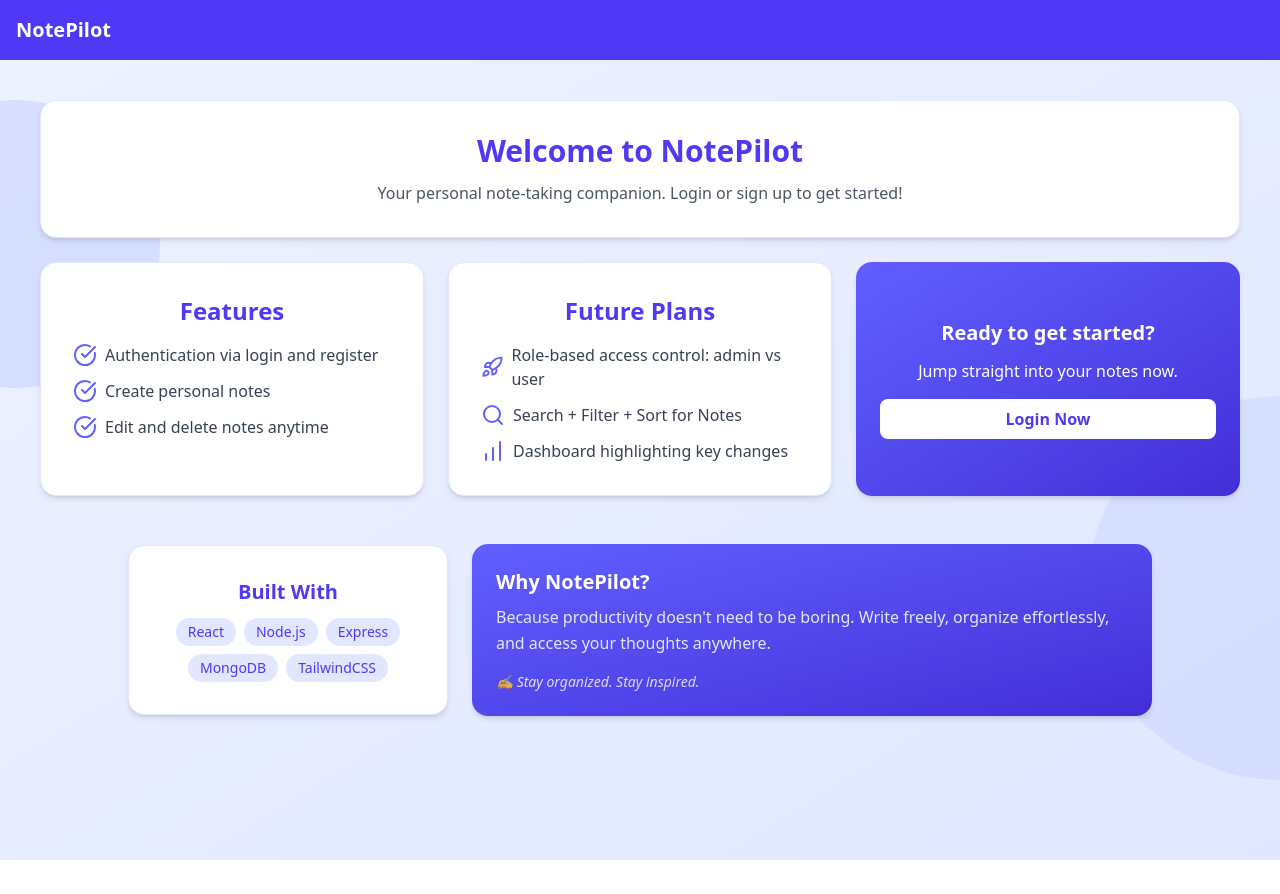
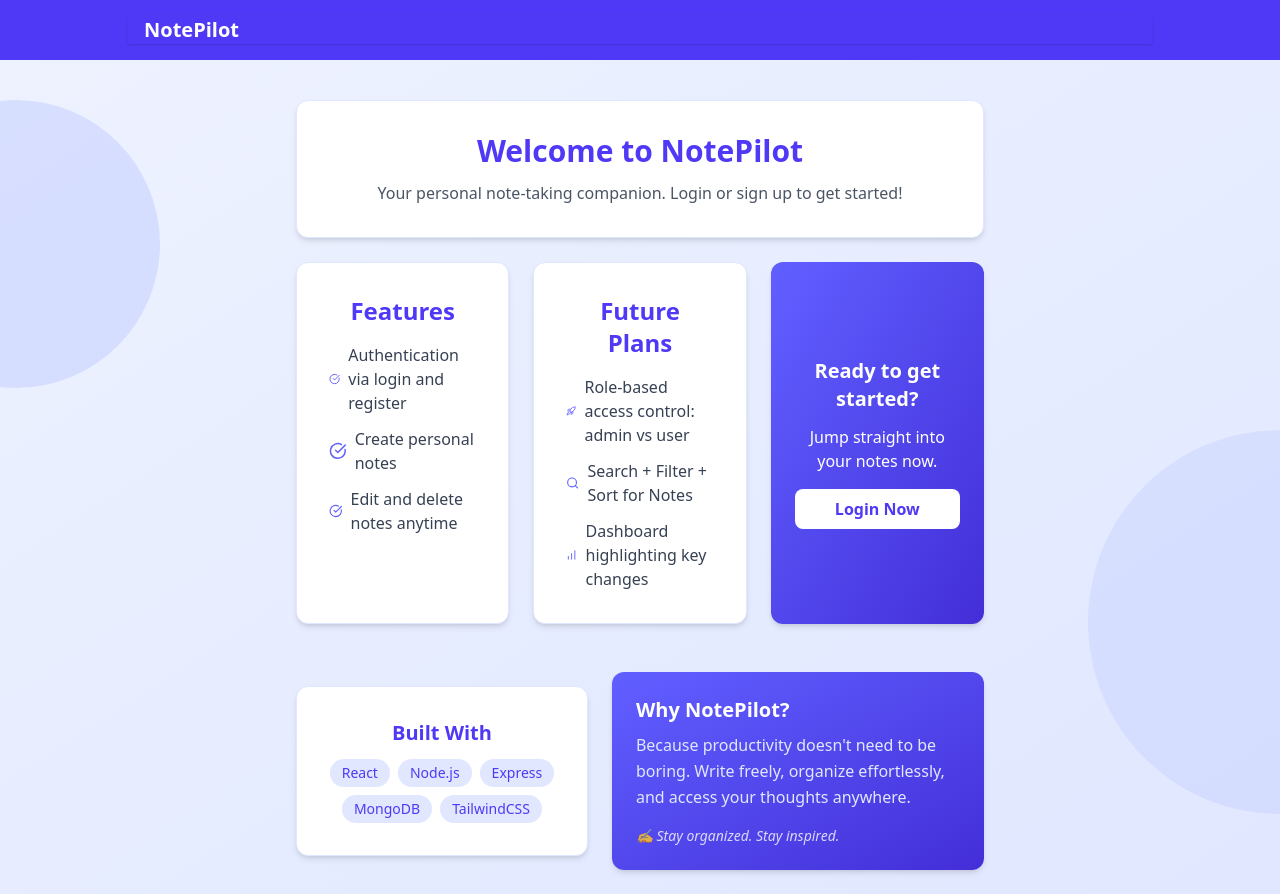
Before and after one commit to bhowmik94/post-manager, a React (Vite) app: page / in a window 1280 px wide. Before the commit the page ends 860 px from the top, so only its background shows below. Built offline with nearby package versions, Linux system fonts and the light colour scheme.

Commit message:
modified home page styles and made more consistent, added custom global css classes

```diff
--- a/src/components/AuthForm.jsx
+++ b/src/components/AuthForm.jsx
@@ -79,7 +79,7 @@ export default function AuthForm({
         <div className="relative w-fit mx-auto mb-4">
           <span
             onClick={() => navigate("/")}
-            className="relative z-10 text-3xl font-bold text-indigo-600 cursor-pointer transition-transform duration-200 hover:scale-105"
+            className="relative z-10 text-3xl font-bold text-indigo-600 cursor-pointer transition-transform duration-200"
           >
             NotePilot
           </span>
--- a/src/components/Layout.jsx
+++ b/src/components/Layout.jsx
@@ -12,7 +12,8 @@ export default function Layout({ children }) {
   return (
     <div className="min-h-screen bg-gray-200 flex flex-col">
       {/* Header */}
-      <header className="bg-indigo-600 text-white p-4 flex justify-between items-center shadow">
+      <div className="bg-indigo-600 text-white p-4">
+        <header className="layout-container flex justify-between items-center shadow">
           <h1
             className="text-xl font-bold cursor-pointer"
             onClick={() => navigate("/posts")}
@@ -28,9 +29,10 @@ export default function Layout({ children }) {
             </button>
           )}
         </header>
+      </div>
       {/* Main Content */}
-      <Wrapper centered={false}>
-        <main className="relative p-6 z-10 2xl:px-64">{children}</main>
+      <Wrapper centered>
+        <main className="relative p-6 z-10 xl:w-3/5 lg:w-4/5">{children}</main>
       </Wrapper>
     </div>
   );
--- a/src/components/Wrapper.jsx
+++ b/src/components/Wrapper.jsx
@@ -2,7 +2,7 @@ export default function Wrapper({ children, centered = true }) {
   return (
     <div
       className={`min-h-screen bg-gradient-to-br from-indigo-50 to-indigo-100 relative overflow-hidden
-      ${centered ? "flex items-center justify-center" : ""}`}
+      ${centered ? "flex-center" : ""}`}
     >
       {/* Decorative circles */}
       <div className="absolute top-10 left-[-10%] w-72 h-72 bg-indigo-300 rounded-full opacity-30"></div>
--- a/src/index.css
+++ b/src/index.css
@@ -5,13 +5,23 @@ button {
   cursor: pointer;
 }
 
+@layer utilities {
+  .layout-container {
+    @apply max-w-5xl mx-auto px-4;
+  }
+
+  .flex-center {
+    @apply flex items-center justify-center;
+  }
+}
+
 @layer components {
   .card-base {
-    @apply bg-white p-8 rounded-2xl shadow-md border border-indigo-100 transition-all duration-200;
+    @apply bg-white p-8 rounded-xl shadow-md border border-indigo-100 transition-all duration-200;
   }
 
   .card-dark {
-    @apply bg-gradient-to-br from-indigo-500 to-indigo-700 text-white rounded-2xl shadow-md p-6 flex flex-col justify-center transition-all duration-200;
+    @apply bg-gradient-to-br from-indigo-500 to-indigo-700 text-white rounded-xl shadow-md p-6 flex flex-col justify-center transition-all duration-200;
   }
 
   .card-hover {
--- a/src/pages/EditPost.jsx
+++ b/src/pages/EditPost.jsx
@@ -36,7 +36,7 @@ export default function EditPost() {
   return (
     <Layout>
       {loading && <Loader />}
-      <div className="min-h-screen flex items-center justify-center">
+      <div className="min-h-screen flex-center">
         <div className="bg-white p-6 rounded shadow w-full max-w-sm">
           <h2 className="text-xl font-bold mb-4">Edit Post</h2>
           <PostForm onSubmit={updatePost} initialData={postData} />
--- a/src/pages/Home.jsx
+++ b/src/pages/Home.jsx
@@ -8,9 +8,9 @@ import { useNavigate } from "react-router-dom";
 export default function Home() {
   const navigate = useNavigate();
   return (
-    <Layout centered={true}>
+    <Layout>
       {/* Main Grid */}
-      <div className="w-full grid grid-cols-1 md:grid-cols-2 lg:grid-cols-3 gap-6 p-4">
+      <div className="layout-container w-full grid grid-cols-1 md:grid-cols-2 lg:grid-cols-3 gap-6 p-4">
         {/* Hero */}
         <Card className="text-center lg:col-span-3 scale-[1] hover:scale-[1.01]">
           <h2 className="text-3xl font-extrabold text-indigo-600 mb-3">
@@ -77,7 +77,7 @@ export default function Home() {
       </div>
 
       {/* Bottom Section */}
-      <div className="flex flex-col justify-center items-center md:flex-row gap-6 mt-8 mx-auto max-w-5xl">
+      <div className="layout-container flex-center flex-col md:flex-row gap-6 mt-8 mx-auto">
         {/* Tech Stack */}
         <Card className="w-full max-w-xs">
           <h2 className="text-xl font-bold text-indigo-600 mb-3 text-center">
```
Lines whose indentation alone changed are shown as unchanged.
